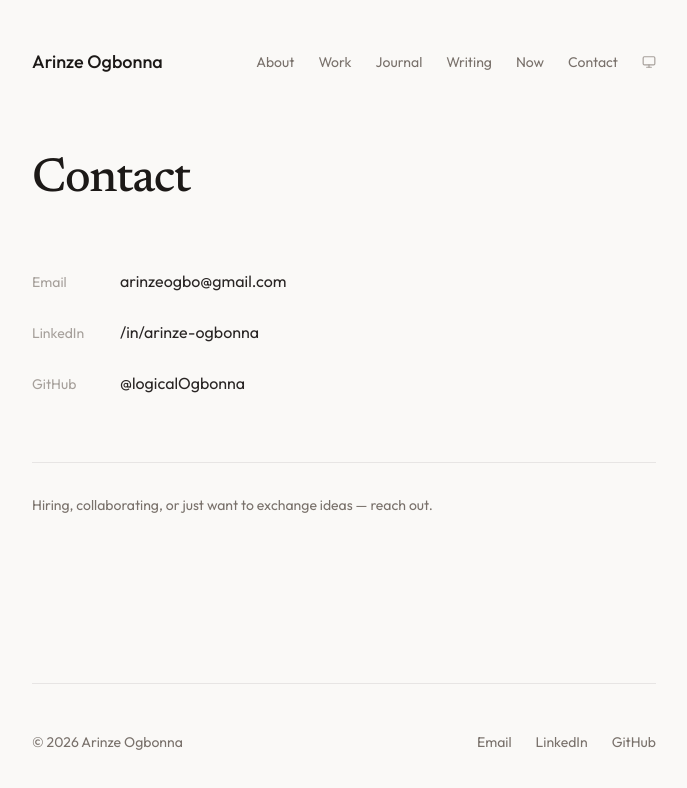
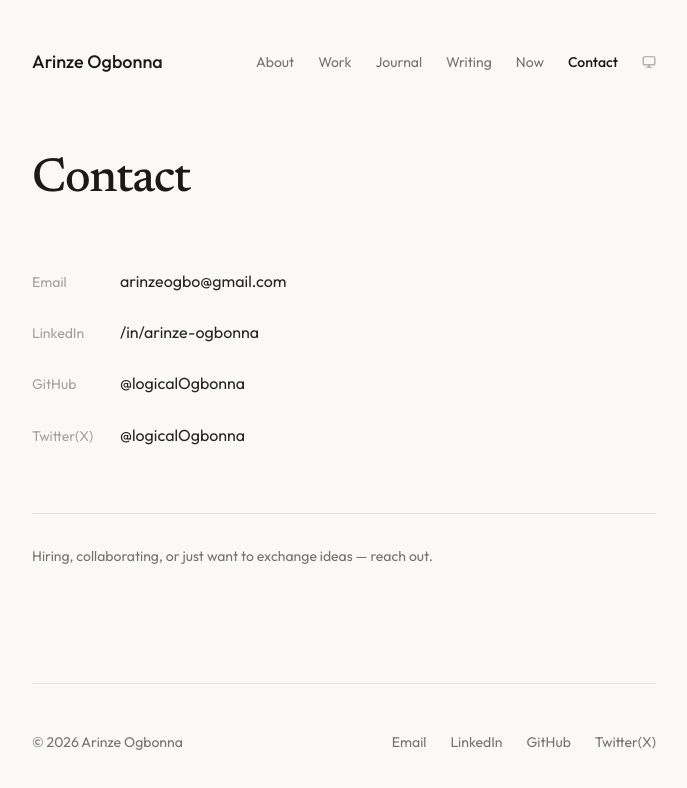
Before and after one commit to LogicalOgbonna/logicalogbonna, a Next.js app: page /contact in a window 1280 px wide. Shown: the top 788 px of the page, without its empty margins (296-983 px from the left). Built offline with nearby package versions, Linux system fonts and the light colour scheme.

Commit message:
Refactor contact and footer components to utilize a centralized social links constant; update header navigation to include contact link and improve code consistency with single quotes.

```diff
--- a/src/app/contact/page.tsx
+++ b/src/app/contact/page.tsx
@@ -1,59 +1,38 @@
-import type { Metadata } from "next";
+import { socialLinks } from '@/lib/contants';
+import type { Metadata } from 'next';
 
 export const metadata: Metadata = {
-  title: "Contact",
-  description: "Get in touch with Arinze Ogbonna.",
+  title: 'Contact',
+  description: 'Get in touch with Arinze Ogbonna.',
 };
 
 export default function ContactPage() {
   return (
     <>
-      <h1 className="font-serif text-4xl md:text-5xl font-medium tracking-tight text-stone-900 dark:text-stone-100 mb-16">
+      <h1 className='font-serif text-4xl md:text-5xl font-medium tracking-tight text-stone-900 dark:text-stone-100 mb-16'>
         Contact
       </h1>
 
-      <div className="space-y-6">
-        <div className="flex items-baseline gap-6">
-          <span className="text-sm text-stone-400 dark:text-stone-500 w-16 shrink-0">
-            Email
-          </span>
-          <a
-            href="mailto:arinzeogbo@gmail.com"
-            className="text-stone-800 dark:text-stone-200 hover:text-stone-600 dark:hover:text-stone-400 transition-colors"
-          >
-            arinzeogbo@gmail.com
-          </a>
-        </div>
-        <div className="flex items-baseline gap-6">
-          <span className="text-sm text-stone-400 dark:text-stone-500 w-16 shrink-0">
-            LinkedIn
-          </span>
-          <a
-            href="https://linkedin.com/in/arinze-ogbonna"
-            target="_blank"
-            rel="noopener noreferrer"
-            className="text-stone-800 dark:text-stone-200 hover:text-stone-600 dark:hover:text-stone-400 transition-colors"
-          >
-            /in/arinze-ogbonna
-          </a>
-        </div>
-        <div className="flex items-baseline gap-6">
-          <span className="text-sm text-stone-400 dark:text-stone-500 w-16 shrink-0">
-            GitHub
-          </span>
-          <a
-            href="https://github.com/logicalOgbonna"
-            target="_blank"
-            rel="noopener noreferrer"
-            className="text-stone-800 dark:text-stone-200 hover:text-stone-600 dark:hover:text-stone-400 transition-colors"
-          >
-            @logicalOgbonna
-          </a>
-        </div>
+      <div className='space-y-6'>
+        {socialLinks.map((link) => (
+          <div key={link.label} className='flex items-baseline gap-6'>
+            <span className='text-sm text-stone-400 dark:text-stone-500 w-16 shrink-0'>
+              {link.label}
+            </span>
+            <a
+              href={link.href}
+              target='_blank'
+              rel='noopener noreferrer'
+              className='text-stone-800 dark:text-stone-200 hover:text-stone-600 dark:hover:text-stone-400 transition-colors'
+            >
+              {link.displayValue}
+            </a>
+          </div>
+        ))}
       </div>
 
-      <div className="mt-16 pt-8 border-t border-stone-200 dark:border-stone-800">
-        <p className="text-stone-500 dark:text-stone-400 text-sm">
+      <div className='mt-16 pt-8 border-t border-stone-200 dark:border-stone-800'>
+        <p className='text-stone-500 dark:text-stone-400 text-sm'>
           Hiring, collaborating, or just want to exchange ideas — reach out.
         </p>
       </div>
--- a/src/app/now/page.tsx
+++ b/src/app/now/page.tsx
@@ -43,7 +43,7 @@ export default function NowPage() {
           <ul className="space-y-2 text-stone-700 dark:text-stone-300">
             <li className="flex items-start gap-3">
               <span className="text-stone-400 dark:text-stone-600 select-none">—</span>
-              <span>Advanced Next.js patterns</span>
+              <span>Micro-Frontend Patterns</span>
             </li>
             <li className="flex items-start gap-3">
               <span className="text-stone-400 dark:text-stone-600 select-none">—</span>
--- a/src/components/Footer.tsx
+++ b/src/components/Footer.tsx
@@ -1,27 +1,14 @@
+import { socialLinks } from '@/lib/contants';
+
 export function Footer() {
   const currentYear = new Date().getFullYear();
-
-  const links = [
-    {
-      href: 'mailto:arinzeogbo@gmail.com',
-      label: 'Email',
-    },
-    {
-      href: 'https://linkedin.com/in/arinze-ogbonna',
-      label: 'LinkedIn',
-    },
-    {
-      href: 'https://github.com/logicalOgbonna',
-      label: 'GitHub',
-    },
-  ];
 
   return (
     <footer className='py-12 mt-auto border-t border-stone-200 dark:border-stone-800'>
       <div className='flex flex-col sm:flex-row sm:items-center sm:justify-between gap-4 text-sm text-stone-500 dark:text-stone-400'>
         <p>© {currentYear} Arinze Ogbonna</p>
         <div className='flex items-center gap-6'>
-          {links.map((link) => (
+          {socialLinks.map((link) => (
             <a
               key={link.label}
               href={link.href}
--- a/src/components/Header.tsx
+++ b/src/components/Header.tsx
@@ -1,31 +1,32 @@
-"use client";
+'use client';
 
-import Link from "next/link";
-import { usePathname } from "next/navigation";
-import { ThemeToggle } from "./ThemeToggle";
+import Link from 'next/link';
+import { usePathname } from 'next/navigation';
+import { ThemeToggle } from './ThemeToggle';
 
 const navigation = [
-  { name: "About", href: "/about" },
-  { name: "Work", href: "/work" },
-  { name: "Journal", href: "/journal" },
-  { name: "Writing", href: "/writing" },
-  { name: "Now", href: "/now" },
+  { name: 'About', href: '/about' },
+  { name: 'Work', href: '/work' },
+  { name: 'Journal', href: '/journal' },
+  { name: 'Writing', href: '/writing' },
+  { name: 'Now', href: '/now' },
+  { name: 'Contact', href: '/contact' },
 ];
 
 export function Header() {
   const pathname = usePathname();
 
   return (
-    <header className="py-8 md:py-12">
-      <nav className="flex flex-col sm:flex-row sm:items-center sm:justify-between gap-4">
+    <header className='py-8 md:py-12'>
+      <nav className='flex flex-col sm:flex-row sm:items-center sm:justify-between gap-4'>
         <Link
-          href="/"
-          className="text-lg font-medium text-stone-900 dark:text-stone-100 hover:text-stone-600 dark:hover:text-stone-400 transition-colors"
+          href='/'
+          className='text-lg font-medium text-stone-900 dark:text-stone-100 hover:text-stone-600 dark:hover:text-stone-400 transition-colors'
         >
           Arinze Ogbonna
         </Link>
-        <div className="flex items-center gap-6">
-          <ul className="flex flex-wrap items-center gap-x-6 gap-y-2 text-sm">
+        <div className='flex items-center gap-6'>
+          <ul className='flex flex-wrap items-center gap-x-6 gap-y-2 text-sm'>
             {navigation.map((item) => {
               const isActive =
                 pathname === item.href || pathname.startsWith(`${item.href}/`);
@@ -35,8 +36,8 @@ export function Header() {
                     href={item.href}
                     className={`transition-colors ${
                       isActive
-                        ? "text-stone-900 dark:text-stone-100 font-medium"
-                        : "text-stone-500 dark:text-stone-400 hover:text-stone-900 dark:hover:text-stone-100"
+                        ? 'text-stone-900 dark:text-stone-100 font-medium'
+                        : 'text-stone-500 dark:text-stone-400 hover:text-stone-900 dark:hover:text-stone-100'
                     }`}
                   >
                     {item.name}
@@ -44,14 +45,6 @@ export function Header() {
                 </li>
               );
             })}
-            <li>
-              <Link
-                href="/contact"
-                className="text-stone-500 dark:text-stone-400 hover:text-stone-900 dark:hover:text-stone-100 transition-colors"
-              >
-                Contact
-              </Link>
-            </li>
           </ul>
           <ThemeToggle />
         </div>
--- /dev/null
+++ b/src/lib/contants.ts
@@ -0,0 +1,28 @@
+export interface SocialLink {
+  href: string;
+  label: string;
+  displayValue: string;
+}
+
+export const socialLinks: SocialLink[] = [
+  {
+    href: 'mailto:arinzeogbo@gmail.com',
+    label: 'Email',
+    displayValue: 'arinzeogbo@gmail.com',
+  },
+  {
+    href: 'https://linkedin.com/in/arinze-ogbonna',
+    label: 'LinkedIn',
+    displayValue: '/in/arinze-ogbonna',
+  },
+  {
+    href: 'https://github.com/logicalOgbonna',
+    label: 'GitHub',
+    displayValue: '@logicalOgbonna',
+  },
+  {
+    href: 'https://x.com/logicalOgbonna',
+    label: 'Twitter(X)',
+    displayValue: '@logicalOgbonna',
+  },
+];
```
